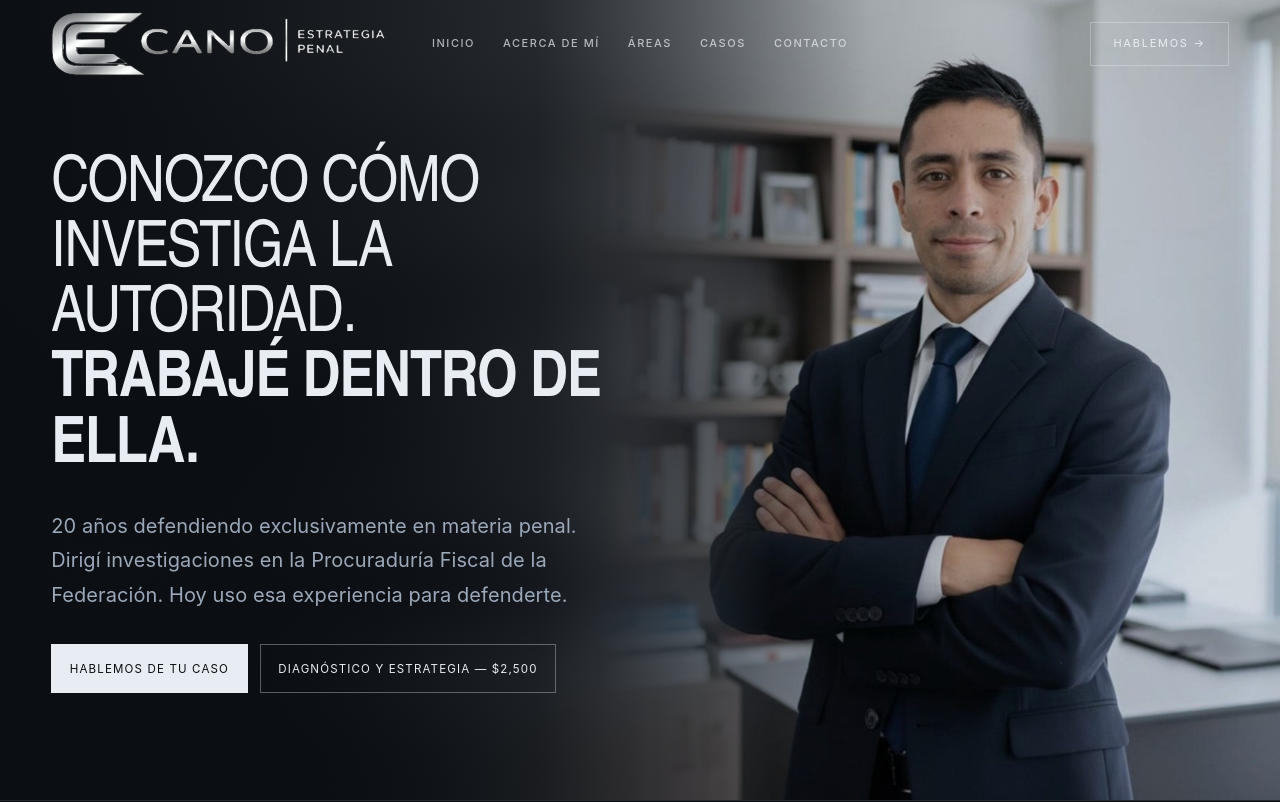
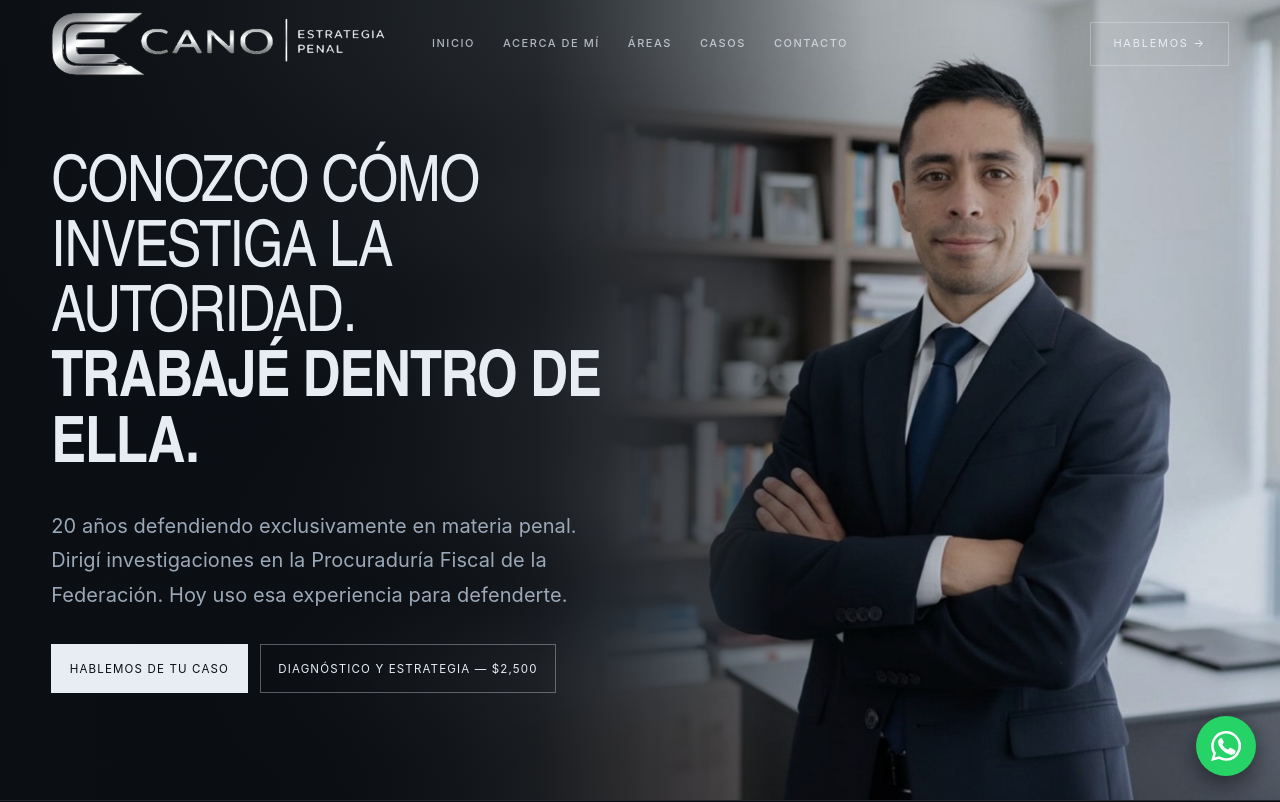
Before and after one commit to josuechavando350-png/nexus-engine, a Next.js app in the folder apps/cano-penal/: page / in a window 1280 px wide. Shown: the top 802 px of the page. Built offline with nearby package versions, Linux system fonts and the light colour scheme.

Commit message:
Update styles.css

```diff
--- a/apps/cano-penal/src/app/styles.css
+++ b/apps/cano-penal/src/app/styles.css
@@ -140,3 +140,10 @@ a,button,article,.cp-path,.cp-area,.cp-case,.cp-why article{-webkit-tap-highligh
  .cp-hero-content{padding-top:8rem;padding-bottom:3rem}
  .cp-hero-copy{max-width:100%}
 }
+/* Punto 4: burbuja de WhatsApp visible y llamativa en todos los anchos */
+.cp-wa{display:flex!important;position:fixed!important;right:1.5rem;bottom:1.5rem;z-index:60;width:60px;height:60px;border-radius:50%;background:#25D366!important;color:#fff!important;border:0;align-items:center;justify-content:center;text-decoration:none;box-shadow:0 8px 24px rgba(0,0,0,.5);transition:transform 180ms ease,background-color 180ms ease;-webkit-tap-highlight-color:transparent}
+.cp-wa svg{width:30px;height:30px;fill:#fff!important}
+@media(hover:hover){.cp-wa:hover{background:#1FBE5A!important;transform:scale(1.06)}}
+.cp-wa:active{background:#1FBE5A!important}
+@media(max-width:640px){.cp-wa{right:1.1rem;bottom:1.1rem}}
+@media(prefers-reduced-motion:reduce){.cp-wa{transition:none}}
```
